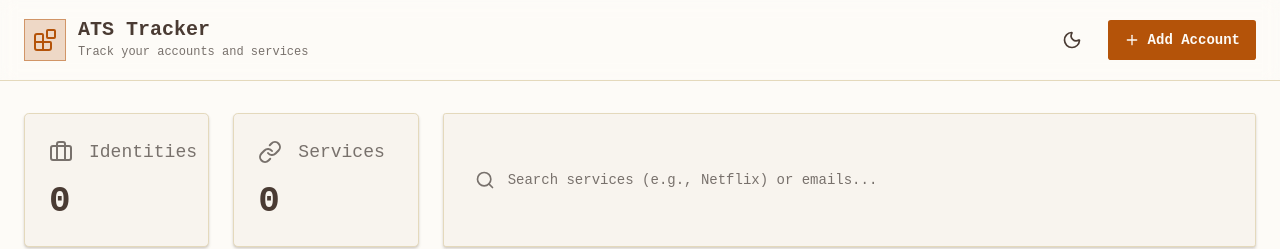
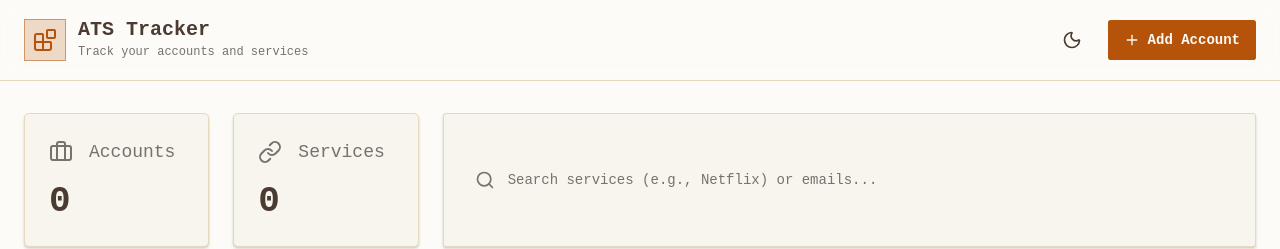
Before and after one commit to AfolabiOlajide/account-to-service, a React (Vite) app: page / in a window 1280 px wide. Shown: the top 249 px of the page. Built offline with nearby package versions, Linux system fonts and the light colour scheme.

Commit message:
changed identities to accounts

```diff
--- a/src/App.tsx
+++ b/src/App.tsx
@@ -115,7 +115,7 @@ function App() {
                 <div className="grid grid-cols-2 md:grid-cols-12 gap-6">
                     <div className="md:col-span-2">
                         <StatsCard
-                            title="Identities"
+                            title="Accounts"
                             value={accounts.length}
                             icon={Briefcase}
                         />
```
